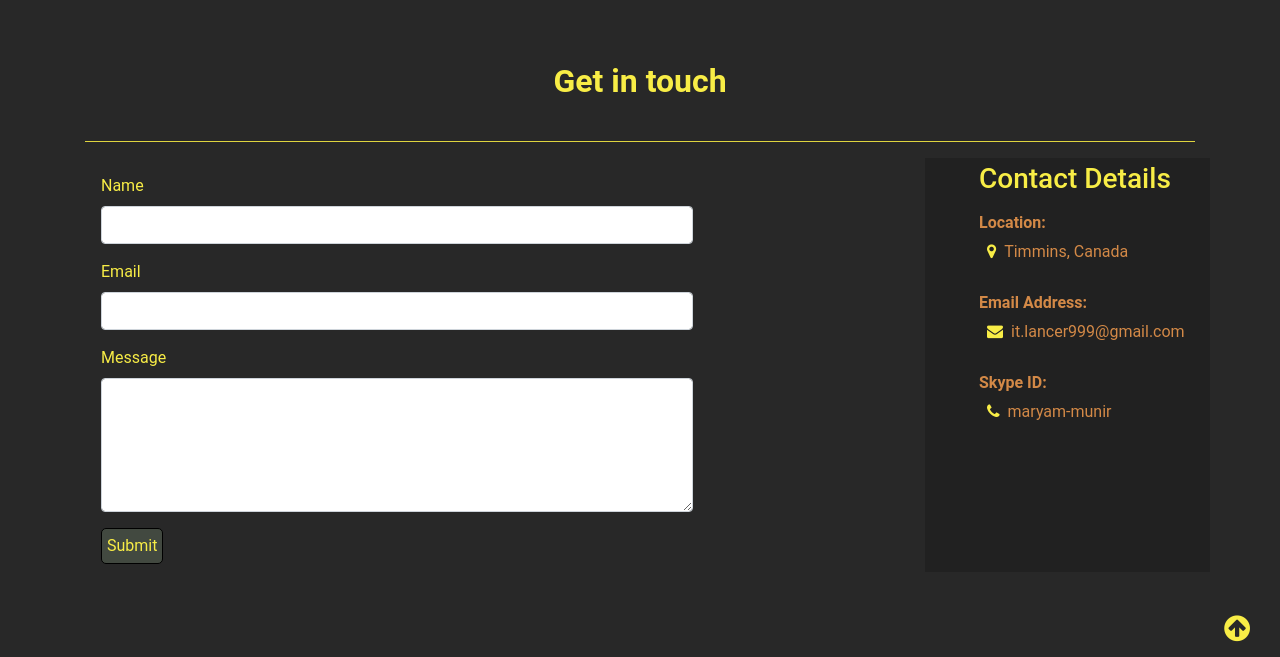
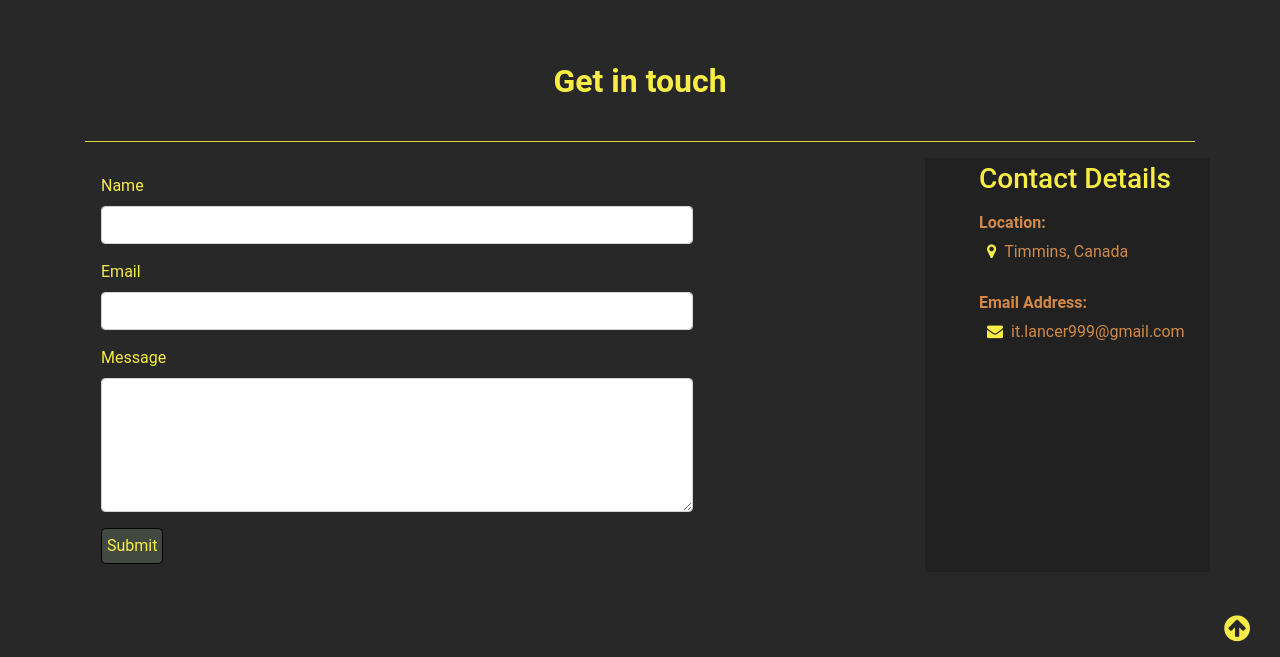
Before and after one commit to itlancer999/maryamunir, a plain HTML site: page index.html in a window 1280 px wide. Shown: the part 2104-2761 px from the top of the page. Drawn offline with nearby package versions, Linux system fonts and the light colour scheme; a script that the page names is missing.

Commit message:
details change

```diff
--- a/index.html
+++ b/index.html
@@ -314,9 +314,6 @@
 
             <p class="para p-1"><strong>Email Address:</strong><br>
             <i class="fa fa-envelope icon-con p-2"></i>it.lancer999@gmail.com<br><br>
-
-            <strong>Skype ID:</strong><br>
-            <i class="fa fa-phone icon-con p-2"></i>maryam-munir
             </p>
 
 
```
